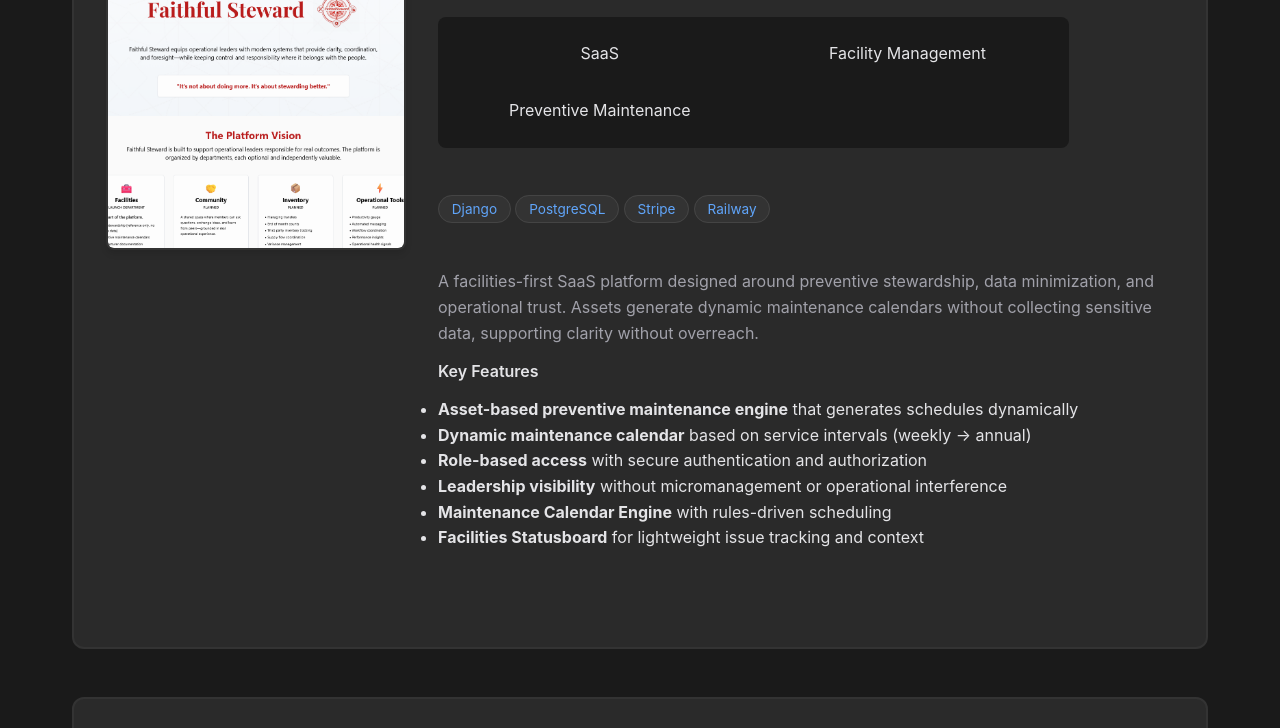
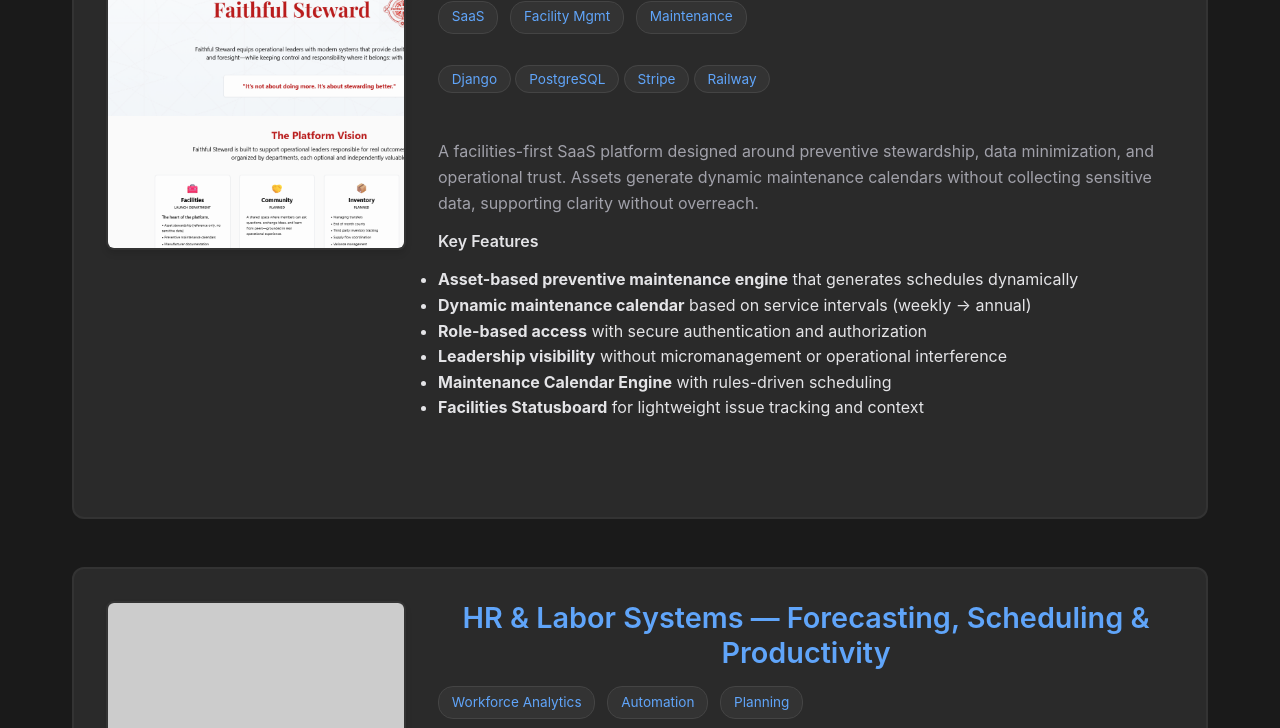
Before and after one commit to SheldonKCalicott/techniche-services, a website: page portfolio.html in a window 1280 px wide. Shown: the part 598-1326 px from the top of the page. Drawn offline with Linux system fonts and the light colour scheme; placeholder pictures from the web are drawn by us.

Commit message:
Fix spacing issues: tighten featured project card spacing and prevent portfolio meta tag wrapping

```diff
--- a/portfolio.html
+++ b/portfolio.html
@@ -57,8 +57,8 @@
                                     <h3>Faithful Steward — Facilities Operations SaaS</h3>
                                     <div class="project-meta">
                                         <span class="category">SaaS</span>
-                                        <span class="category">Facility Management</span>
-                                        <span class="category">Preventive Maintenance</span>
+                                        <span class="category">Facility Mgmt</span>
+                                        <span class="category">Maintenance</span>
                                     </div>
                                 </div>
                                 <div class="project-tech">
@@ -98,7 +98,7 @@
                                     <div class="project-meta">
                                         <span class="category">Workforce Analytics</span>
                                         <span class="category">Automation</span>
-                                        <span class="category">Operational Planning</span>
+                                        <span class="category">Planning</span>
                                     </div>
                                 </div>
                                 <div class="project-tech">
@@ -167,7 +167,7 @@
                 <div class="portfolio-project">
                     <div class="project-layout">
                         <div class="project-image">
-                            <img src="images/projects/team-hub.png" alt="Team Hub Knowledge Platform" onerror="this.src='https://via.placeholder.com/300x300/2a2a2a/60a5fa?text=Team+Hub'">
+                            <img src="images/projects/web-platforms.png" alt="Team Hub Knowledge Platform" onerror="this.src='https://via.placeholder.com/300x300/2a2a2a/60a5fa?text=Team+Hub'">
                         </div>
                         <div class="project-details">
                             <div class="project-header">
@@ -175,7 +175,7 @@
                                     <h3>Team Hub — Knowledge & Onboarding Platform</h3>
                                     <div class="project-meta">
                                         <span class="category">Internal Tool</span>
-                                        <span class="category">Knowledge Architecture</span>
+                                        <span class="category">Knowledge System</span>
                                     </div>
                                 </div>
                                 <div class="project-tech">
@@ -210,7 +210,7 @@
                                 <div class="project-info">
                                     <h3>Interactive Sales & Productivity Dashboard</h3>
                                     <div class="project-meta">
-                                        <span class="category">Frontend Analytics</span>
+                                        <span class="category">Analytics</span>
                                         <span class="category">Visualization</span>
                                     </div>
                                 </div>
@@ -258,9 +258,8 @@
                                 <div class="project-info">
                                     <h3>Dishboard — Intelligent Digital Cookbook</h3>
                                     <div class="project-meta">
-                                        <span class="category">SaaS</span>
+                                        <span class="category">SaaS Product</span>
                                         <span class="category">Workflow System</span>
-                                        <span class="category">Data Analytics</span>
                                     </div>
                                 </div>
                                 <div class="project-tech">
@@ -298,7 +297,7 @@
                                     <h3>AutoBalance — Personal Finance Analyzer</h3>
                                     <div class="project-meta">
                                         <span class="category">Analytics</span>
-                                        <span class="category">Desktop Application</span>
+                                        <span class="category">Desktop App</span>
                                         <span class="category">Privacy-First</span>
                                     </div>
                                 </div>
--- a/styles.css
+++ b/styles.css
@@ -798,7 +798,6 @@ a:hover {
     color: #d4d4d8;
     margin-bottom: 2rem;
     font-size: 1.125rem;
-}
     text-align: center;
     border-top: 1px solid #404040;
 }
@@ -1089,13 +1088,13 @@ a:hover {
 .accomplishment-tools {
     color: #888;
     font-size: 0.8rem;
-    margin: 0.5rem 0;
+    margin: 0.25rem 0;
     line-height: 1.3;
 }
 
 .accomplishment-content .btn {
     align-self: flex-start;
-    margin-top: auto;
+    margin-top: 0.5rem;
     padding: 0.6rem 1.2rem;
     font-size: 0.85rem;
 }
@@ -1544,6 +1543,7 @@ a:hover {
     width: 100%;
     height: 100%;
     object-fit: cover;
+    object-position: top left;
     transition: transform 0.3s ease;
 }
 
@@ -1595,13 +1595,21 @@ a:hover {
 }
 
 .project-meta {
-    display: grid;
-    grid-template-columns: repeat(auto-fit, minmax(200px, 1fr));
-    gap: 2rem;
-    margin: 2rem 0;
-    padding: 1.5rem;
-    background: #1a1a1a;
-    border-radius: 8px;
+    display: flex;
+    flex-wrap: wrap;
+    gap: 0.75rem;
+    margin: 1rem 0;
+    align-items: center;
+}
+
+.project-meta .category {
+    background: #333;
+    color: #60a5fa;
+    padding: 0.3rem 0.8rem;
+    border-radius: 15px;
+    font-size: 0.85rem;
+    border: 1px solid #444;
+    white-space: nowrap;
 }
 
 .meta-item h4 {
```
